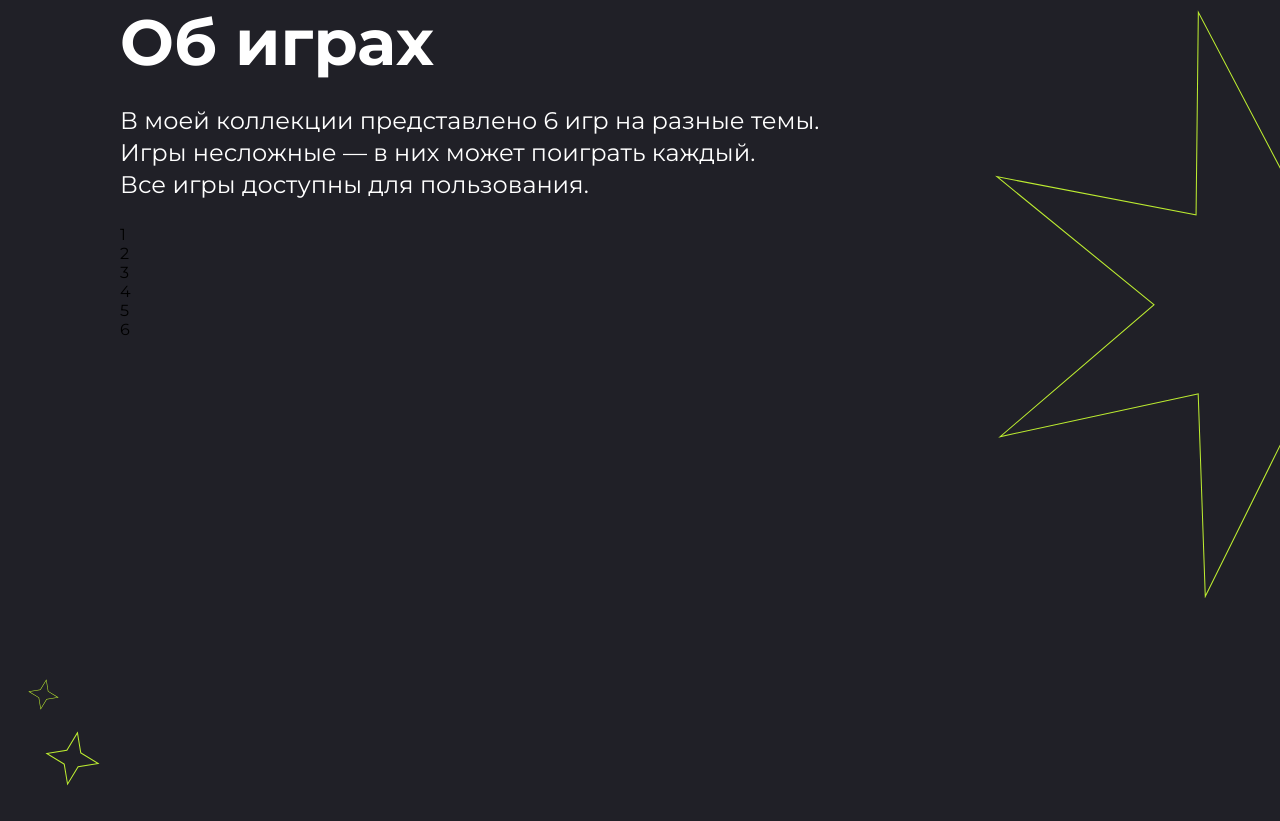
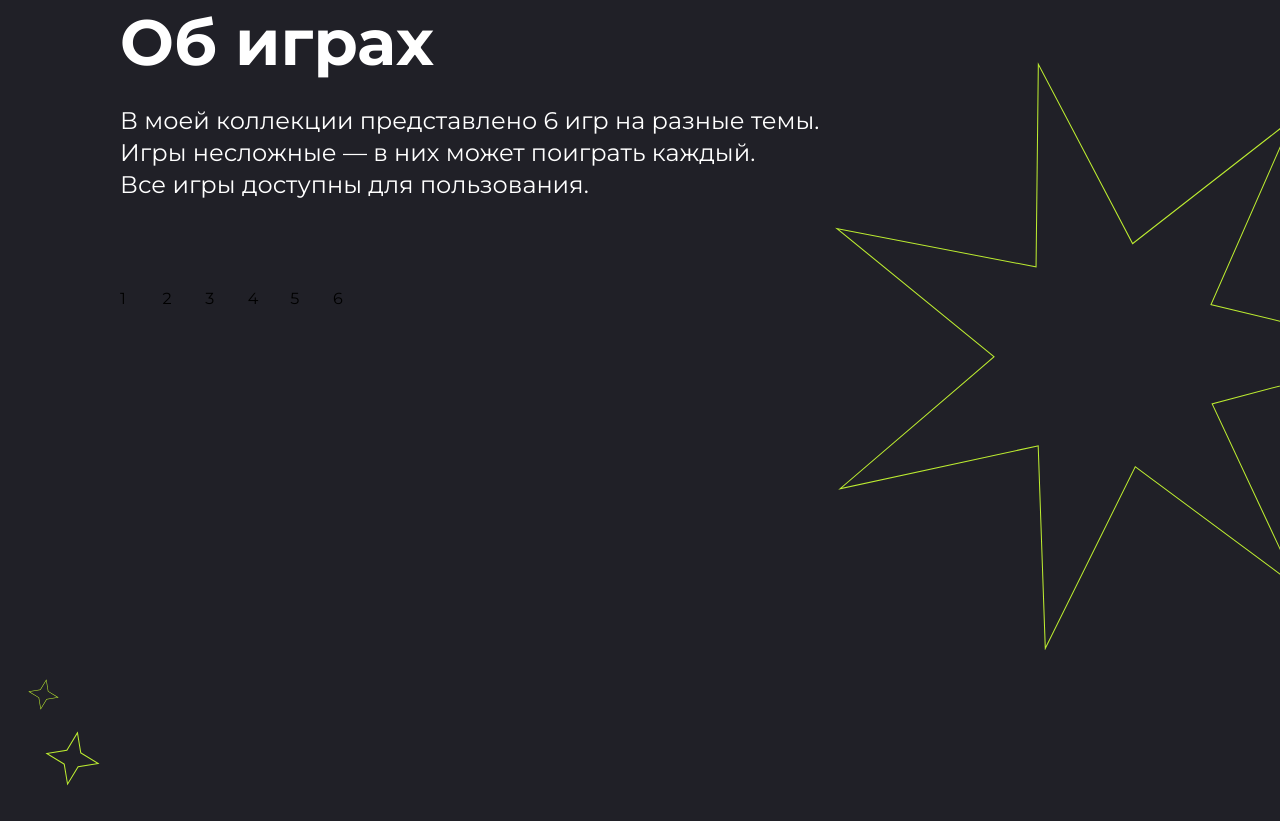
Before and after one commit to cabronsky/Homework1, a plain HTML site: page index.html in a window 1280 px wide. Shown: the part 891-1712 px from the top of the page. Drawn offline with Linux system fonts and the light colour scheme.

Commit message:
started gamebox

```diff
--- a/style.scss
+++ b/style.scss
@@ -173,8 +173,8 @@ button {
         position: absolute;
         width: 585px;
         height: 585px;
-        left: 983px;
-        top: 94px;
+        left: calc(100% - 457px);
+        top: calc(100% - 1324px);
         transform: rotate(-6.77deg);
     }
 
@@ -227,3 +227,11 @@ button {
         text-align: left;
     }
 }
+
+.game {
+    display: grid;
+    gap: 32px;
+    grid-template-columns:
+            repeat(12, 1fr);
+    margin-top: 64px;
+}
```
Also changed, not shown: gamesitepics/game_1.svg (added), gamesitepics/game_2.svg (added), gamesitepics/game_3.svg (added), gamesitepics/game_4.svg (added), gamesitepics/game_5.svg (added), gamesitepics/game_6.svg (added), style.css, 1 other file.
